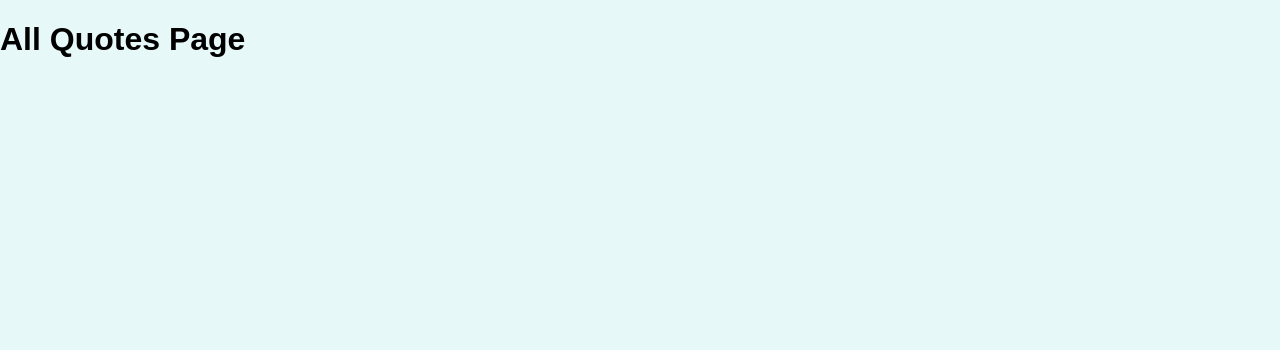
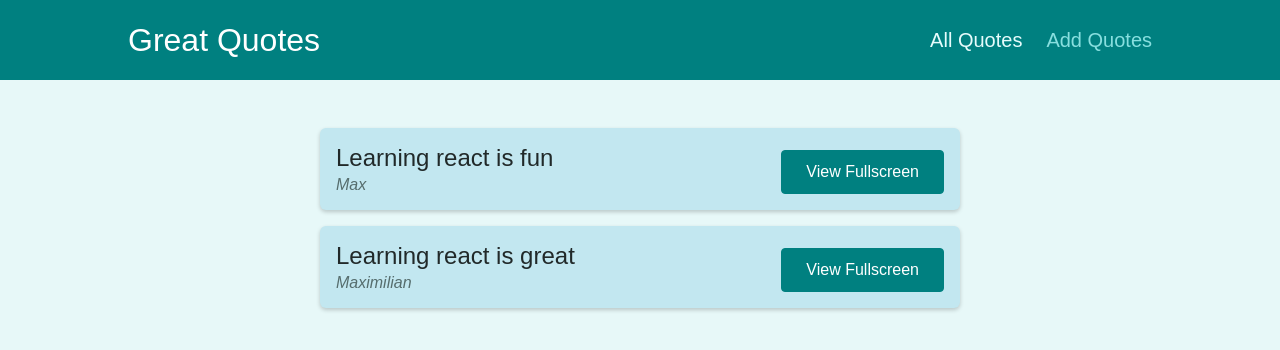
Before and after one commit to DT0998/react-router-2, a React (Create React App) app: page /quotes in a window 1280 px wide. Shown: the top 350 px of the page. Built offline with nearby package versions, Linux system fonts and the light colour scheme.

Commit message:
update layout

```diff
--- a/src/App.js
+++ b/src/App.js
@@ -1,21 +1,27 @@
-import { Route, Switch } from "react-router-dom";
+import { Route, Switch,Redirect } from "react-router-dom";
+import Layout from "./components/layout/Layout";
 import AllQuotes from "./pages/AllQuotes";
 import NewQuotes from "./pages/NewQuotes";
 import QuotesDetails from "./pages/QuotesDetail";
 
 function App() {
   return (
+    <Layout>
     <Switch>
+      <Route exact path="/">
+      <Redirect to="/quotes"/>
+      </Route>
       <Route exact path="/quotes">
         <AllQuotes />
       </Route>
-      <Route path="/quotes/:quoteId">
+      <Route path="/quotes/:quotesId">
         <QuotesDetails />
       </Route>
       <Route path="/new-quote">
         <NewQuotes />
       </Route>
     </Switch>
+    </Layout>
   );
 }
 
--- /dev/null
+++ b/src/components/layout/Layout.js
@@ -0,0 +1,14 @@
+import React from 'react';
+import classes from './Layout.module.css'
+import MainNavigation from './MainNavigation';
+
+function Layout(props) {
+    return (
+        <React.Fragment>
+            <MainNavigation/>
+            <main className={classes.main}>{props.children}</main>
+        </React.Fragment>
+     );
+}
+
+export default Layout;
--- /dev/null
+++ b/src/components/layout/MainNavigation.js
@@ -0,0 +1,22 @@
+import classes from './MainNavigation.module.css'
+import {NavLink} from 'react-router-dom'
+
+function MainNavigation() {
+    return (
+        <header className={classes.header}>
+            <div className={classes.logo}>Great Quotes</div>
+            <nav className={classes.nav}>
+                <ul>
+                    <li>
+                        <NavLink to="/quotes" activeClassName={classes.active}>All Quotes</NavLink>
+                    </li>
+                    <li>
+                        <NavLink to="/new-quote" activeClassName={classes.active}>Add Quotes</NavLink>
+                    </li>
+                </ul>
+            </nav>
+        </header>
+     );
+}
+
+export default MainNavigation;
--- a/src/components/quotes/QuoteForm.js
+++ b/src/components/quotes/QuoteForm.js
@@ -1,7 +1,7 @@
 import { useRef } from 'react';
 
-import Card from '../ui/Card';
-import LoadingSpinner from '../ui/LoadingSpinner';
+import Card from '../UI/Card';
+import LoadingSpinner from '../UI/LoadingSpinner';
 import classes from './QuoteForm.module.css';
 
 const QuoteForm = (props) => {
--- a/src/pages/AllQuotes.js
+++ b/src/pages/AllQuotes.js
@@ -1,6 +1,20 @@
+import QuoteList from '../components/quotes/QuoteList'
+const DUMMY_QUOTES = [
+    {
+        id:'q1',
+        author:'Max',
+        text:'Learning react is fun',
+    },
+    {
+        id:'q2',
+        author:'Maximilian',
+        text:'Learning react is great',
+    }
+]
+
 function AllQuotes() {
     return (
-        <h1>All Quotes Page</h1>
+        <QuoteList quotes={DUMMY_QUOTES}/>
      );
 }
 
--- a/src/pages/NewQuotes.js
+++ b/src/pages/NewQuotes.js
@@ -1,6 +1,11 @@
+import QuoteForm from "../components/quotes/QuoteForm";
+
 function NewQuotes() {
+    const addQuoteHandler = quoteData =>{
+        console.log(quoteData);
+    }
     return (
-        <h1>New Quotes Page</h1>
+        <QuoteForm onAddQuote={addQuoteHandler}/>
      );
 }
 
--- a/src/pages/QuotesDetail.js
+++ b/src/pages/QuotesDetail.js
@@ -1,6 +1,17 @@
+import React from "react";
+import { useParams,Route } from "react-router-dom";
+import Comments from '../components/comments/Comments'
 function QuotesDetails() {
+    const params = useParams();
+
     return (
-        <h1>Quotes Details</h1>
+        <React.Fragment>
+            <h1>Quotes Details page</h1>
+            <p>{params.quotesId}</p>
+            <Route path={`/quotes/${params.quotesId}/comments`}>
+                <Comments/>
+            </Route>
+        </React.Fragment>
       );
 }
 
```
Also changed, not shown: 1 other file (tests, documents, lock files or other folders).
